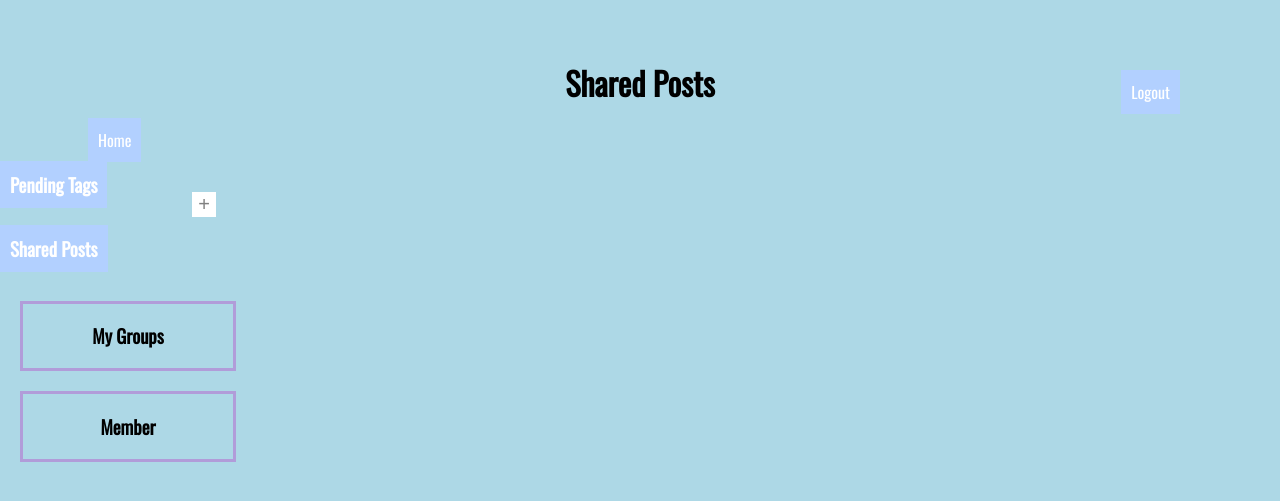
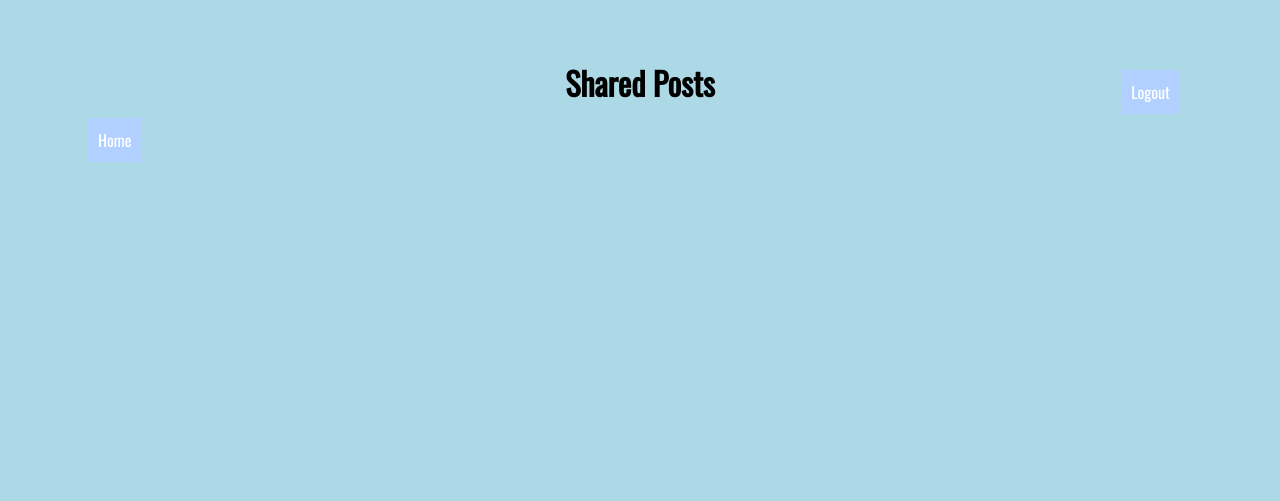
Before and after one commit to al4991/DatabaseProject, a Flask app: page /sharedPosts in a window 1280 px wide. Shown: the top 501 px of the page. Run offline with Flask 2, Linux system fonts and the light colour scheme; the visitor is signed in with stand-in values (Sample User, id 1); data comes from the database, SQL or seed files in the repository; data that the repository does not hold is empty.

Commit message:
changing sharedPost page

```diff
--- a/templates/sharedPosts.html
+++ b/templates/sharedPosts.html
@@ -13,38 +13,7 @@
 
     <body>
         <div id="container">
-            <div id="leftColumn">
-                <div id="pendingReq">
-                    <h3><a href="{{ url_for('pending_tag') }}">Pending Tags</a></h3>
-                </div>
-                <div id="sharedPosts">
-                    <h3><a href="{{ url_for('sharedPosts') }}">Shared Posts</a></h3>
-                </div>
-                <div id="myGroup">
-                    <h3> My Groups </h3>
-                    <a class="btn" href="{{ url_for('newGroup') }}"><button id="newGroupButton"> + </button></a>
 
-                    {% for line in ownedGroups %}
-                        <ul> {{line.fg_name}} </ul>
-                        <a id="addMemberButton" class="btn" href="{{ url_for('addMember', nameGroup=line.fg_name) }}">
-                            <button id="addMemberButton"> + </button></a>
-                        <a id ="removeMemButton" class="btn" href="{{ url_for('removeMember', nameGroup=line.fg_name) }}">
-                            <button id="removeMemButton"> - </button></a>
-                    {% endfor %}
-
-                </div>
-
-                <div id="memberGroups">
-                    <h3> Member </h3>
-
-                    {% for line in memberGroups %}
-                        <ul> {{line.fg_name}} </ul>
-                    {% endfor %}
-
-                </div>
-            </div>
-
-            <div id="rightColumn">
 
                 {% for line in shares %}
 
@@ -124,7 +93,6 @@
                     </div>
                     </br>
                 {% endfor %}
-            </div>
         </div>
     </body>
 </html>
```
